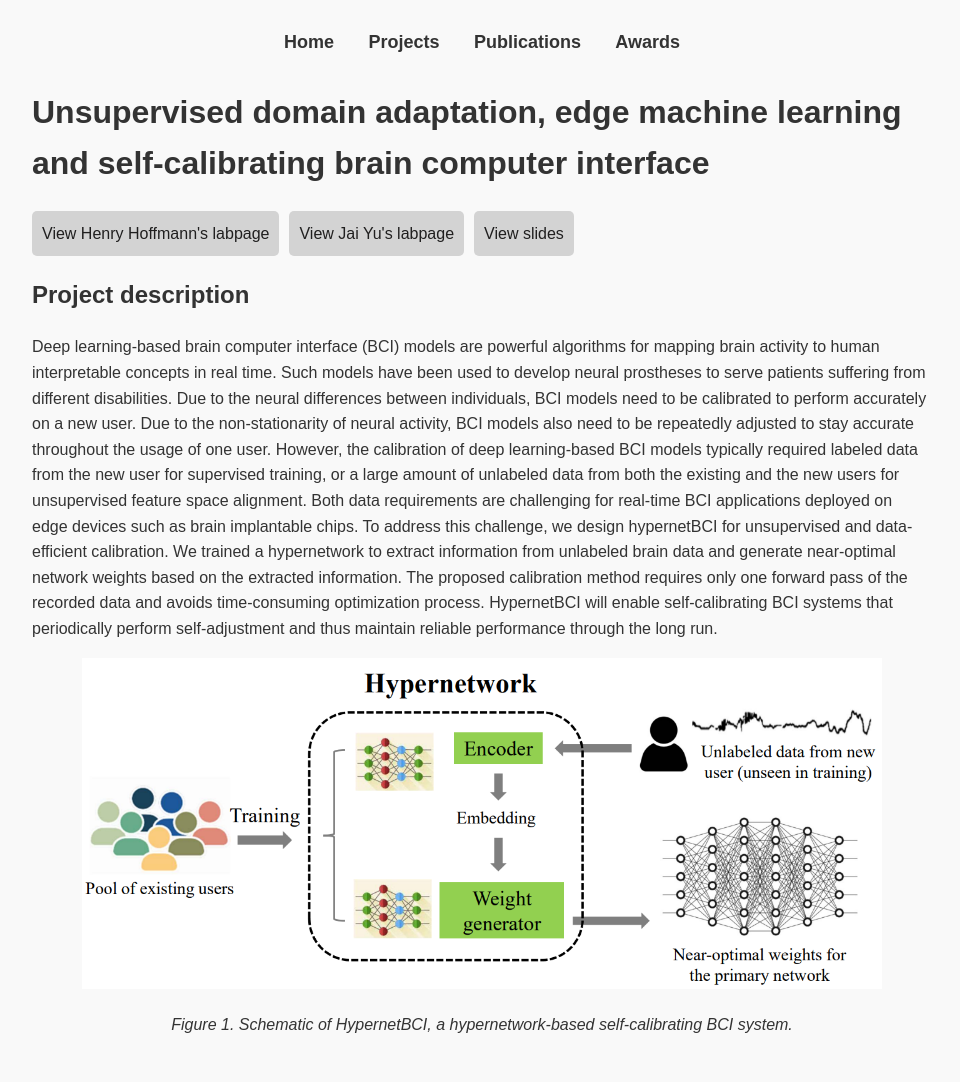
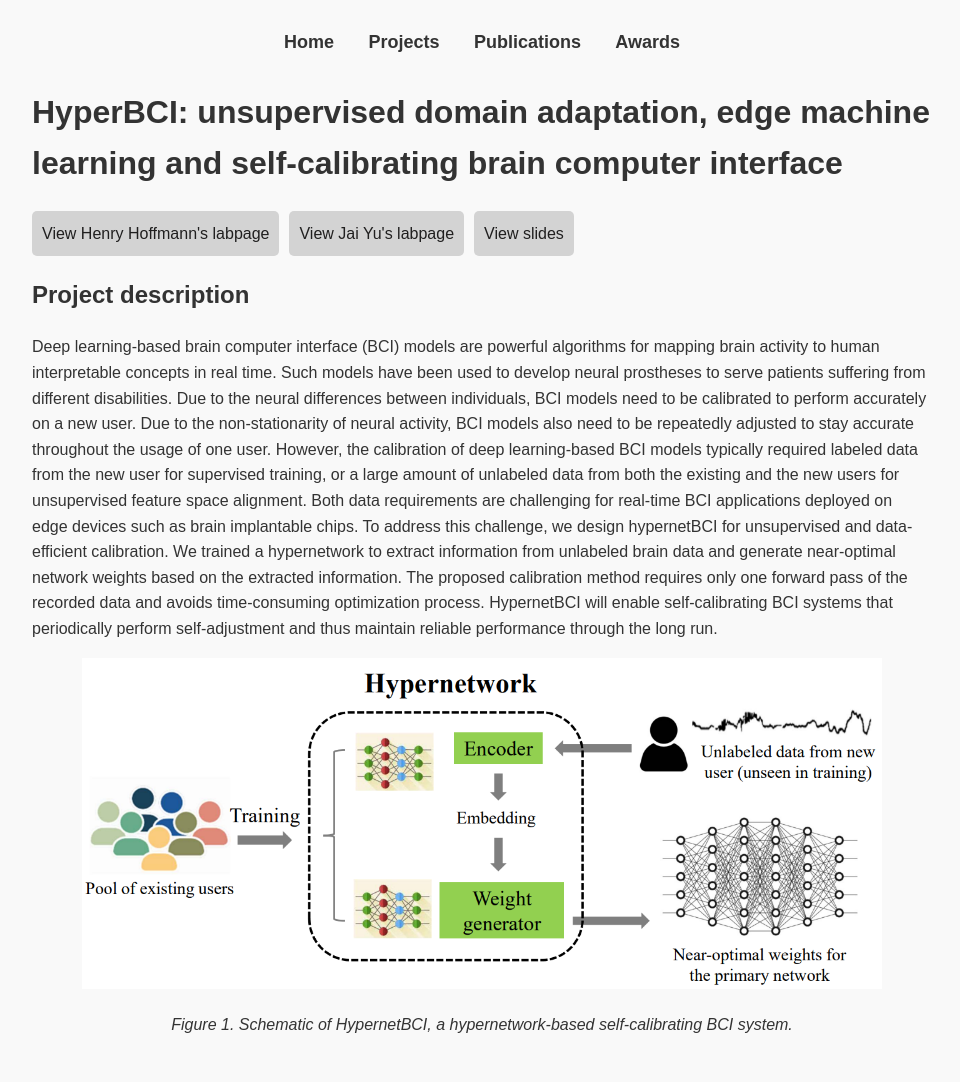
Before and after one commit to jhanliufu-personal/jhanliufu-personal.github.io, a Jekyll site: the page built from _projects/hyperBCI.md, in a window 1280 px wide. Shown: the whole page, without its empty margins (158-1118 px from the left). Built offline with Jekyll 4.4.1, drawn with Linux system fonts in a browser that asks for light colours.

```diff
--- a/_layouts/publication.html
+++ b/_layouts/publication.html
@@ -9,10 +9,10 @@
 
   <div class="button-container">
     {% if page.link %}
-      <a href="{{ page.link }}" class="button">View Paper</a>
+      <a href="{{ page.link }}" class="button">View paper</a>
     {% endif %}
     {% if page.repository %}
-      <a href="{{ page.repository }}" class="button">View Repository</a>
+      <a href="{{ page.repository }}" class="button">View code</a>
     {% endif %}
   </div>
 
--- a/_projects/hyperBCI.md
+++ b/_projects/hyperBCI.md
@@ -2,7 +2,7 @@
 layout: project
 year: 2024
 location: University of Chicago
-title: "Unsupervised domain adaptation, edge machine learning and self-calibrating brain computer interface"
+title: "HyperBCI: unsupervised domain adaptation, edge machine learning and self-calibrating brain computer interface"
 description: "Unsupervised calibration of brain computer interface (BCI) models across individuals and time using hypernetworks."
 slides: "/assets/slides/20240816_ai_for_bio_presentation.pdf"
 lab:
```
Also changed, not shown: _projects/drop_connect.md (+3 -2 lines).
